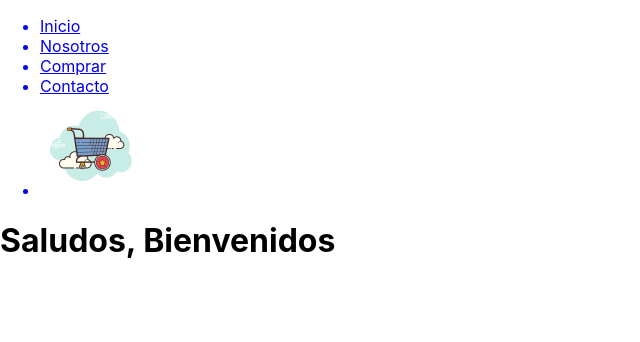
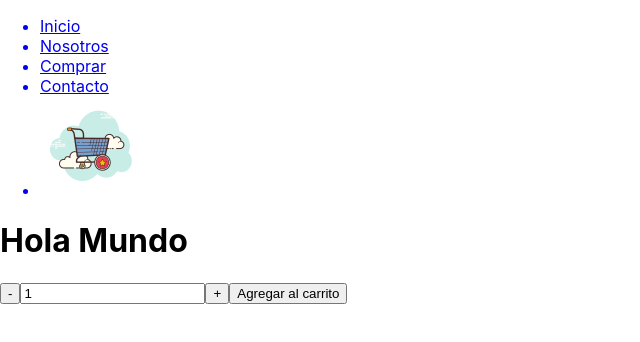
Before and after one commit to alejandromoises02/ReactCoderHouse, a React (Create React App) app: page / in a window 1280 px wide. Shown: the top 342 px of the page, without its empty margins (0-640 px from the left). Built offline with nearby package versions, Linux system fonts and the light colour scheme.

Commit message:
desafio 5

```diff
--- a/src/App.js
+++ b/src/App.js
@@ -1,13 +1,15 @@
 import logo from './logo.svg';
 import NavBar from './components/NavBar';
 import Home from './components/Home';
+import ItemCount from './components/ItemCount';
 import './App.css';
 
 function App() {
   return (
     <div>
         <NavBar/>
-        <Home/>
+        <Home greeting= "Hola Mundo"/>
+        <ItemCount initial="1" min="0" max="10" onAdd/>
     </div>
   );
 }
--- a/src/components/Home.js
+++ b/src/components/Home.js
@@ -1,9 +1,9 @@
 import React from 'react';
 
-const Home =()=>{
+const Home =({greeting})=>{
     return(
         <>
-            <h1>Saludos, Bienvenidos</h1>
+            <h1>{greeting}</h1>
         </>
     )
 }
--- /dev/null
+++ b/src/components/ItemCount.js
@@ -0,0 +1,42 @@
+import React, { useState } from "react";
+import CartIcon from './CartIcon';
+
+const Itemcount = ({initial, min, max, onAdd}) => {
+
+    let costo = 0;
+    let valor = 1000;
+
+    const [contador, setContador] = useState(initial);
+
+    const agregueAlContador = () => {
+        if(contador < max){
+            setContador(contador + 1);
+        }
+
+      };
+
+      const restarAlContador = () => {
+          if(contador > min){
+            setContador(contador - 1);
+          }
+      };
+
+      const agregueAlCarrito = () => {
+        costo=costo+contador*valor;
+        console.log(costo);
+    };
+
+
+
+    return (
+        <>
+            <button onClick={(e) => restarAlContador(e)}> - </button>
+            <input placeholder="cantidad" type="number" value={contador} />
+            <button onClick={(e) => agregueAlContador(e)}> + </button>
+            <button onClick={(e) => agregueAlCarrito(e)}> Agregar al carrito </button>
+        </>
+    )
+
+}
+
+export default Itemcount;
```
